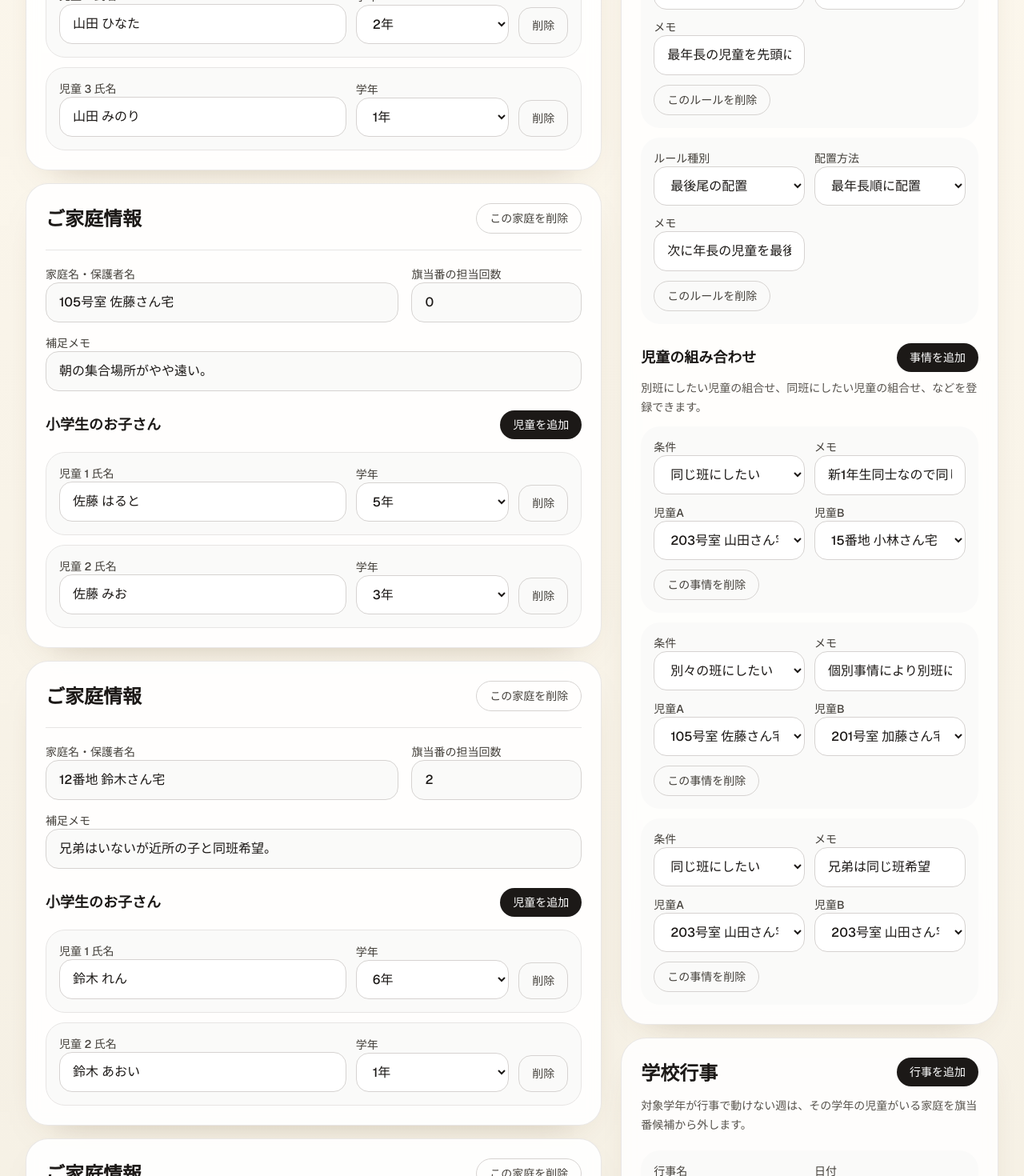
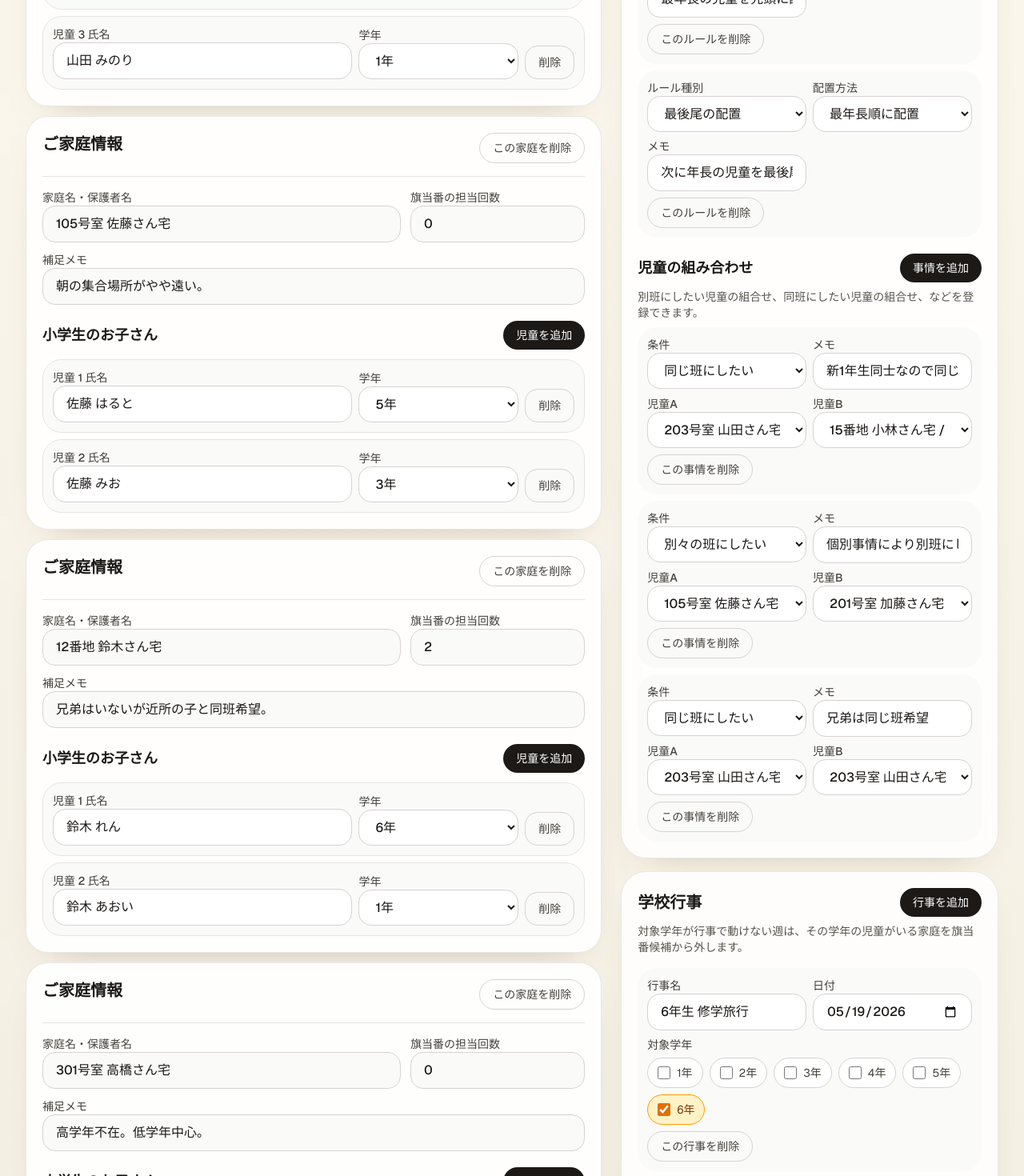
Before and after one commit to kusa-mochi/shudan-toko-maker, a Next.js app in the folder shudan-toko-maker/: page / in a window 1280 px wide. Shown: the part 900-2370 px from the top of the page at 80% size. Built offline with nearby package versions, Linux system fonts and the light colour scheme.

Commit message:
入力用GUIの上下方向のマージンを全体的に圧縮。

```diff
--- a/shudan-toko-maker/app/components/HouseholdEditorCard.tsx
+++ b/shudan-toko-maker/app/components/HouseholdEditorCard.tsx
@@ -21,10 +21,10 @@ export function HouseholdEditorCard({ household, householdIndex }: HouseholdEdit
   } = usePlannerContext();
 
   return (
-    <article className="rounded-[28px] border border-stone-200/90 bg-white/90 p-5 shadow-[0_18px_45px_-35px_rgba(87,58,18,0.5)] backdrop-blur sm:p-6">
-      <div className="flex flex-col gap-4 border-b border-stone-200 pb-5 sm:flex-row sm:items-start sm:justify-between">
+    <article className="rounded-[28px] border border-stone-200/90 bg-white/90 p-4 shadow-[0_18px_45px_-35px_rgba(87,58,18,0.5)] backdrop-blur sm:p-5">
+      <div className="flex flex-col gap-3 border-b border-stone-200 pb-4 sm:flex-row sm:items-start sm:justify-between">
         <div>
-          <h2 className="mt-1 text-2xl font-semibold text-stone-900">ご家庭情報</h2>
+          <h2 className="text-xl font-semibold text-stone-900">ご家庭情報</h2>
         </div>
         <button
           type="button"
@@ -35,7 +35,7 @@ export function HouseholdEditorCard({ household, householdIndex }: HouseholdEdit
         </button>
       </div>
 
-      <div className="mt-5 grid gap-4 lg:grid-cols-3">
+      <div className="mt-4 grid gap-3 lg:grid-cols-3">
         <label className="space-y-2 text-sm font-medium text-stone-700 lg:col-span-2">
           家庭名・保護者名
           <input
@@ -43,7 +43,7 @@ export function HouseholdEditorCard({ household, householdIndex }: HouseholdEdit
             value={household.householdName}
             onChange={(event) => updateHouseholdText(household.id, "householdName", event.target.value)}
             placeholder="例: 山田 太郎 さん宅"
-            className="w-full rounded-2xl border border-stone-300 bg-stone-50 px-4 py-3 text-base text-stone-900 outline-none transition focus:border-amber-500 focus:bg-white"
+            className="w-full rounded-2xl border border-stone-300 bg-stone-50 px-4 py-2.5 text-base text-stone-900 outline-none transition focus:border-amber-500 focus:bg-white"
           />
         </label>
 
@@ -54,7 +54,7 @@ export function HouseholdEditorCard({ household, householdIndex }: HouseholdEdit
             min={0}
             value={household.pastDutyCount}
             onChange={(event) => updateHouseholdDutyCount(household.id, event.target.value)}
-            className="w-full rounded-2xl border border-stone-300 bg-stone-50 px-4 py-3 text-base text-stone-900 outline-none transition focus:border-amber-500 focus:bg-white"
+            className="w-full rounded-2xl border border-stone-300 bg-stone-50 px-4 py-2.5 text-base text-stone-900 outline-none transition focus:border-amber-500 focus:bg-white"
           />
         </label>
 
@@ -65,12 +65,12 @@ export function HouseholdEditorCard({ household, householdIndex }: HouseholdEdit
             value={household.memo}
             onChange={(event) => updateHouseholdText(household.id, "memo", event.target.value)}
             placeholder="例: 新1年生あり / 途中転入予定"
-            className="w-full rounded-2xl border border-stone-300 bg-stone-50 px-4 py-3 text-base text-stone-900 outline-none transition focus:border-amber-500 focus:bg-white"
+            className="w-full rounded-2xl border border-stone-300 bg-stone-50 px-4 py-2.5 text-base text-stone-900 outline-none transition focus:border-amber-500 focus:bg-white"
           />
         </label>
       </div>
 
-      <div className="mt-6 space-y-4">
+      <div className="mt-5 space-y-3">
         <div className="flex items-center justify-between">
           <h3 className="text-lg font-semibold text-stone-900">小学生のお子さん</h3>
           <button
@@ -82,11 +82,11 @@ export function HouseholdEditorCard({ household, householdIndex }: HouseholdEdit
           </button>
         </div>
 
-        <div className="space-y-3">
+        <div className="space-y-2">
           {household.children.map((child, childIndex) => (
             <div
               key={child.id}
-              className="grid gap-3 rounded-3xl border border-stone-200 bg-stone-50 p-4 md:grid-cols-[1.5fr_0.8fr_auto] md:items-end"
+              className="grid gap-2 rounded-3xl border border-stone-200 bg-stone-50 p-3 md:grid-cols-[1.5fr_0.8fr_auto] md:items-end"
             >
               <label className="space-y-2 text-sm font-medium text-stone-700">
                 児童 {childIndex + 1} 氏名
@@ -95,7 +95,7 @@ export function HouseholdEditorCard({ household, householdIndex }: HouseholdEdit
                   value={child.name}
                   onChange={(event) => updateChildName(household.id, child.id, event.target.value)}
                   placeholder="例: 山田 花子"
-                  className="w-full rounded-2xl border border-stone-300 bg-white px-4 py-3 text-base text-stone-900 outline-none transition focus:border-amber-500"
+                  className="w-full rounded-2xl border border-stone-300 bg-white px-4 py-2.5 text-base text-stone-900 outline-none transition focus:border-amber-500"
                 />
               </label>
 
@@ -104,7 +104,7 @@ export function HouseholdEditorCard({ household, householdIndex }: HouseholdEdit
                 <select
                   value={child.grade}
                   onChange={(event) => updateChildGrade(household.id, child.id, Number.parseInt(event.target.value, 10) as typeof child.grade)}
-                  className="w-full rounded-2xl border border-stone-300 bg-white px-4 py-3 text-base text-stone-900 outline-none transition focus:border-amber-500"
+                  className="w-full rounded-2xl border border-stone-300 bg-white px-4 py-2.5 text-base text-stone-900 outline-none transition focus:border-amber-500"
                 >
                   {gradeOptions.map((grade) => (
                     <option key={grade.value} value={grade.value}>
@@ -117,7 +117,7 @@ export function HouseholdEditorCard({ household, householdIndex }: HouseholdEdit
               <button
                 type="button"
                 onClick={() => removeChild(household.id, child.id)}
-                className="rounded-2xl border border-stone-300 px-4 py-3 text-sm font-medium text-stone-700 transition hover:border-stone-900 hover:text-stone-900"
+                className="rounded-2xl border border-stone-300 px-4 py-2.5 text-sm font-medium text-stone-700 transition hover:border-stone-900 hover:text-stone-900"
               >
                 削除
               </button>
--- a/shudan-toko-maker/app/components/HouseholdFormSection.tsx
+++ b/shudan-toko-maker/app/components/HouseholdFormSection.tsx
@@ -7,7 +7,7 @@ export function HouseholdFormSection() {
   const { households, addHousehold } = usePlannerContext();
 
   return (
-    <div className="space-y-4">
+    <div className="space-y-3">
       {households.map((household, householdIndex) => (
         <HouseholdEditorCard
           key={household.id}
@@ -19,7 +19,7 @@ export function HouseholdFormSection() {
       <button
         type="button"
         onClick={addHousehold}
-        className="flex w-full items-center justify-center rounded-[28px] border border-dashed border-stone-400 bg-white/70 px-6 py-5 text-base font-semibold text-stone-800 transition hover:border-stone-900 hover:bg-white"
+        className="flex w-full items-center justify-center rounded-[28px] border border-dashed border-stone-400 bg-white/70 px-6 py-4 text-base font-semibold text-stone-800 transition hover:border-stone-900 hover:bg-white"
       >
         家庭を追加する
       </button>
--- a/shudan-toko-maker/app/components/PairRulesPanel.tsx
+++ b/shudan-toko-maker/app/components/PairRulesPanel.tsx
@@ -16,16 +16,16 @@ export function PairRulesPanel() {
   } = usePlannerContext();
 
   return (
-    <section className="rounded-[32px] border border-stone-200/90 bg-white/85 p-5 shadow-[0_18px_45px_-35px_rgba(87,58,18,0.45)] backdrop-blur sm:p-6">
+    <section className="rounded-[32px] border border-stone-200/90 bg-white/85 p-4 shadow-[0_18px_45px_-35px_rgba(87,58,18,0.45)] backdrop-blur sm:p-5">
       <div>
-        <h2 className="mt-1 text-2xl font-semibold text-stone-900">個別事情</h2>
+        <h2 className="text-xl font-semibold text-stone-900">個別事情</h2>
       </div>
-      <p className="mt-3 text-sm leading-6 text-stone-600">
+      <p className="mt-2 text-sm leading-5 text-stone-600">
         登校班の編成条件と、児童ごとの組み合わせ事情を設定できます。
       </p>
 
       {/* 班の編成ルール */}
-      <div className="mt-5">
+      <div className="mt-4">
         <div className="flex items-center justify-between gap-3">
           <h3 className="text-lg font-semibold text-stone-900">班の編成ルール</h3>
           <button
@@ -37,22 +37,22 @@ export function PairRulesPanel() {
           </button>
         </div>
 
-        <div className="mt-3 space-y-3">
+        <div className="mt-2 space-y-2">
           {groupRules.length === 0 ? (
-            <p className="rounded-3xl bg-stone-50 px-4 py-4 text-sm text-stone-600">
+            <p className="rounded-3xl bg-stone-50 px-4 py-3 text-sm text-stone-600">
               班の編成ルールはありません。デフォルト値（4〜5人、最年長順に先頭・最後尾配置）が使用されます。
             </p>
           ) : null}
 
           {groupRules.map((rule) => (
-            <div key={rule.id} className="rounded-3xl bg-stone-50 p-4">
-              <div className="grid gap-3 md:grid-cols-2">
-                <label className="space-y-2 text-sm font-medium text-stone-700">
+            <div key={rule.id} className="rounded-3xl bg-stone-50 p-3">
+              <div className="grid gap-2 md:grid-cols-2">
+                <label className="space-y-1 text-sm font-medium text-stone-700">
                   ルール種別
                   <select
                     value={rule.type}
                     onChange={(event) => updateGroupRule(rule.id, "type", event.target.value)}
-                    className="w-full rounded-2xl border border-stone-300 bg-white px-4 py-3 text-base text-stone-900 outline-none transition focus:border-amber-500"
+                    className="w-full rounded-2xl border border-stone-300 bg-white px-4 py-2.5 text-base text-stone-900 outline-none transition focus:border-amber-500"
                   >
                     <option value="groupSize">班の人数</option>
                     <option value="leaderPosition">先頭の配置</option>
@@ -62,34 +62,34 @@ export function PairRulesPanel() {
 
                 {rule.type === "groupSize" ? (
                   <>
-                    <label className="space-y-2 text-sm font-medium text-stone-700">
+                    <label className="space-y-1 text-sm font-medium text-stone-700">
                       最小人数
                       <input
                         type="number"
                         min={1}
                         value={rule.minSize}
                         onChange={(event) => updateGroupRule(rule.id, "minSize", event.target.value)}
-                        className="w-full rounded-2xl border border-stone-300 bg-white px-4 py-3 text-base text-stone-900 outline-none transition focus:border-amber-500"
+                        className="w-full rounded-2xl border border-stone-300 bg-white px-4 py-2.5 text-base text-stone-900 outline-none transition focus:border-amber-500"
                       />
                     </label>
-                    <label className="space-y-2 text-sm font-medium text-stone-700">
+                    <label className="space-y-1 text-sm font-medium text-stone-700">
                       最大人数
                       <input
                         type="number"
                         min={1}
                         value={rule.maxSize}
                         onChange={(event) => updateGroupRule(rule.id, "maxSize", event.target.value)}
-                        className="w-full rounded-2xl border border-stone-300 bg-white px-4 py-3 text-base text-stone-900 outline-none transition focus:border-amber-500"
+                        className="w-full rounded-2xl border border-stone-300 bg-white px-4 py-2.5 text-base text-stone-900 outline-none transition focus:border-amber-500"
                       />
                     </label>
                   </>
                 ) : (
-                  <label className="space-y-2 text-sm font-medium text-stone-700">
+                  <label className="space-y-1 text-sm font-medium text-stone-700">
                     配置方法
                     <select
                       value={rule.strategy}
                       onChange={(event) => updateGroupRule(rule.id, "strategy", event.target.value)}
-                      className="w-full rounded-2xl border border-stone-300 bg-white px-4 py-3 text-base text-stone-900 outline-none transition focus:border-amber-500"
+                      className="w-full rounded-2xl border border-stone-300 bg-white px-4 py-2.5 text-base text-stone-900 outline-none transition focus:border-amber-500"
                     >
                       <option value="most-senior">最年長順に配置</option>
                       <option value="none">自動配置しない</option>
@@ -97,14 +97,14 @@ export function PairRulesPanel() {
                   </label>
                 )}
 
-                <label className="space-y-2 text-sm font-medium text-stone-700">
+                <label className="space-y-1 text-sm font-medium text-stone-700">
                   メモ
                   <input
                     type="text"
                     value={rule.note}
                     onChange={(event) => updateGroupRule(rule.id, "note", event.target.value)}
                     placeholder="補足メモ"
-                    className="w-full rounded-2xl border border-stone-300 bg-white px-4 py-3 text-base text-stone-900 outline-none transition focus:border-amber-500"
+                    className="w-full rounded-2xl border border-stone-300 bg-white px-4 py-2.5 text-base text-stone-900 outline-none transition focus:border-amber-500"
                   />
                 </label>
               </div>
@@ -112,7 +112,7 @@ export function PairRulesPanel() {
               <button
                 type="button"
                 onClick={() => removeGroupRule(rule.id)}
-                className="mt-3 rounded-full border border-stone-300 px-4 py-2 text-sm font-medium text-stone-700 transition hover:border-stone-900 hover:text-stone-900"
+                className="mt-2 rounded-full border border-stone-300 px-4 py-2 text-sm font-medium text-stone-700 transition hover:border-stone-900 hover:text-stone-900"
               >
                 このルールを削除
               </button>
@@ -122,7 +122,7 @@ export function PairRulesPanel() {
       </div>
 
       {/* 児童の組み合わせ */}
-      <div className="mt-6">
+      <div className="mt-5">
         <div className="flex items-center justify-between gap-3">
           <h3 className="text-lg font-semibold text-stone-900">児童の組み合わせ</h3>
           <button
@@ -133,49 +133,49 @@ export function PairRulesPanel() {
             事情を追加
           </button>
         </div>
-        <p className="mt-2 text-sm leading-6 text-stone-600">
+        <p className="mt-2 text-sm leading-5 text-stone-600">
           別班にしたい児童の組合せ、同班にしたい児童の組合せ、などを登録できます。
         </p>
 
-        <div className="mt-3 space-y-3">
+        <div className="mt-2 space-y-2">
           {pairRules.length === 0 ? (
-            <p className="rounded-3xl bg-stone-50 px-4 py-4 text-sm text-stone-600">
+            <p className="rounded-3xl bg-stone-50 px-4 py-3 text-sm text-stone-600">
               まだ組み合わせ事情はありません。必要な場合のみ追加してください。
             </p>
           ) : null}
 
           {pairRules.map((rule, ruleIndex) => (
-            <div key={rule.id} className="rounded-3xl bg-stone-50 p-4">
-              <div className="grid gap-3 md:grid-cols-2">
-                <label className="space-y-2 text-sm font-medium text-stone-700">
+            <div key={rule.id} className="rounded-3xl bg-stone-50 p-3">
+              <div className="grid gap-2 md:grid-cols-2">
+                <label className="space-y-1 text-sm font-medium text-stone-700">
                   条件
                   <select
                     value={rule.type}
                     onChange={(event) => updatePairRule(rule.id, "type", event.target.value)}
-                    className="w-full rounded-2xl border border-stone-300 bg-white px-4 py-3 text-base text-stone-900 outline-none transition focus:border-amber-500"
+                    className="w-full rounded-2xl border border-stone-300 bg-white px-4 py-2.5 text-base text-stone-900 outline-none transition focus:border-amber-500"
                   >
                     <option value="separate">別々の班にしたい</option>
                     <option value="together">同じ班にしたい</option>
                   </select>
                 </label>
 
-                <label className="space-y-2 text-sm font-medium text-stone-700">
+                <label className="space-y-1 text-sm font-medium text-stone-700">
                   メモ
                   <input
                     type="text"
                     value={rule.note}
                     onChange={(event) => updatePairRule(rule.id, "note", event.target.value)}
                     placeholder={`事情 ${ruleIndex + 1} の補足`}
-                    className="w-full rounded-2xl border border-stone-300 bg-white px-4 py-3 text-base text-stone-900 outline-none transition focus:border-amber-500"
+                    className="w-full rounded-2xl border border-stone-300 bg-white px-4 py-2.5 text-base text-stone-900 outline-none transition focus:border-amber-500"
                   />
                 </label>
 
-                <label className="space-y-2 text-sm font-medium text-stone-700">
+                <label className="space-y-1 text-sm font-medium text-stone-700">
                   児童A
                   <select
                     value={rule.childAId}
                     onChange={(event) => updatePairRule(rule.id, "childAId", event.target.value)}
-                    className="w-full rounded-2xl border border-stone-300 bg-white px-4 py-3 text-base text-stone-900 outline-none transition focus:border-amber-500"
+                    className="w-full rounded-2xl border border-stone-300 bg-white px-4 py-2.5 text-base text-stone-900 outline-none transition focus:border-amber-500"
                   >
                     <option value="">児童を選択</option>
                     {childOptions.map((child) => (
@@ -186,12 +186,12 @@ export function PairRulesPanel() {
                   </select>
                 </label>
 
-                <label className="space-y-2 text-sm font-medium text-stone-700">
+                <label className="space-y-1 text-sm font-medium text-stone-700">
                   児童B
                   <select
                     value={rule.childBId}
                     onChange={(event) => updatePairRule(rule.id, "childBId", event.target.value)}
-                    className="w-full rounded-2xl border border-stone-300 bg-white px-4 py-3 text-base text-stone-900 outline-none transition focus:border-amber-500"
+                    className="w-full rounded-2xl border border-stone-300 bg-white px-4 py-2.5 text-base text-stone-900 outline-none transition focus:border-amber-500"
                   >
                     <option value="">児童を選択</option>
                     {childOptions.map((child) => (
@@ -206,7 +206,7 @@ export function PairRulesPanel() {
               <button
                 type="button"
                 onClick={() => removePairRule(rule.id)}
-                className="mt-3 rounded-full border border-stone-300 px-4 py-2 text-sm font-medium text-stone-700 transition hover:border-stone-900 hover:text-stone-900"
+                className="mt-2 rounded-full border border-stone-300 px-4 py-2 text-sm font-medium text-stone-700 transition hover:border-stone-900 hover:text-stone-900"
               >
                 この事情を削除
               </button>
--- a/shudan-toko-maker/app/components/SchoolEventsPanel.tsx
+++ b/shudan-toko-maker/app/components/SchoolEventsPanel.tsx
@@ -13,10 +13,10 @@ export function SchoolEventsPanel() {
   } = usePlannerContext();
 
   return (
-    <section className="rounded-[32px] border border-stone-200/90 bg-white/85 p-5 shadow-[0_18px_45px_-35px_rgba(87,58,18,0.45)] backdrop-blur sm:p-6">
+    <section className="rounded-[32px] border border-stone-200/90 bg-white/85 p-4 shadow-[0_18px_45px_-35px_rgba(87,58,18,0.45)] backdrop-blur sm:p-5">
       <div className="flex items-center justify-between gap-3">
         <div>
-          <h2 className="mt-1 text-2xl font-semibold text-stone-900">学校行事</h2>
+          <h2 className="text-xl font-semibold text-stone-900">学校行事</h2>
         </div>
         <button
           type="button"
@@ -26,45 +26,45 @@ export function SchoolEventsPanel() {
           行事を追加
         </button>
       </div>
-      <p className="mt-3 text-sm leading-6 text-stone-600">
+      <p className="mt-2 text-sm leading-5 text-stone-600">
         対象学年が行事で動けない週は、その学年の児童がいる家庭を旗当番候補から外します。
       </p>
 
-      <div className="mt-5 space-y-3">
+      <div className="mt-4 space-y-2">
         {schoolEvents.length === 0 ? (
-          <p className="rounded-3xl bg-stone-50 px-4 py-4 text-sm text-stone-600">
+          <p className="rounded-3xl bg-stone-50 px-4 py-3 text-sm text-stone-600">
             まだ学校行事はありません。必要な行事だけ追加してください。
           </p>
         ) : null}
 
         {schoolEvents.map((eventItem) => (
-          <div key={eventItem.id} className="rounded-3xl bg-stone-50 p-4">
-            <div className="grid gap-3 md:grid-cols-2">
-              <label className="space-y-2 text-sm font-medium text-stone-700">
+          <div key={eventItem.id} className="rounded-3xl bg-stone-50 p-3">
+            <div className="grid gap-2 md:grid-cols-2">
+              <label className="space-y-1 text-sm font-medium text-stone-700">
                 行事名
                 <input
                   type="text"
                   value={eventItem.title}
                   onChange={(event) => updateSchoolEventText(eventItem.id, "title", event.target.value)}
                   placeholder="例: 修学旅行"
-                  className="w-full rounded-2xl border border-stone-300 bg-white px-4 py-3 text-base text-stone-900 outline-none transition focus:border-amber-500"
+                  className="w-full rounded-2xl border border-stone-300 bg-white px-4 py-2.5 text-base text-stone-900 outline-none transition focus:border-amber-500"
                 />
               </label>
 
-              <label className="space-y-2 text-sm font-medium text-stone-700">
+              <label className="space-y-1 text-sm font-medium text-stone-700">
                 日付
                 <input
                   type="date"
                   value={eventItem.date}
                   onChange={(event) => updateSchoolEventText(eventItem.id, "date", event.target.value)}
-                  className="w-full rounded-2xl border border-stone-300 bg-white px-4 py-3 text-base text-stone-900 outline-none transition focus:border-amber-500"
+                  className="w-full rounded-2xl border border-stone-300 bg-white px-4 py-2.5 text-base text-stone-900 outline-none transition focus:border-amber-500"
                 />
               </label>
             </div>
 
-            <div className="mt-3">
+            <div className="mt-2">
               <p className="text-sm font-medium text-stone-700">対象学年</p>
-              <div className="mt-2 flex flex-wrap gap-2">
+              <div className="mt-1.5 flex flex-wrap gap-2">
                 {gradeOptions.map((grade) => {
                   const checked = eventItem.targetGrades.includes(grade.value);
 
@@ -93,7 +93,7 @@ export function SchoolEventsPanel() {
             <button
               type="button"
                       onClick={() => removeSchoolEvent(eventItem.id)}
-              className="mt-3 rounded-full border border-stone-300 px-4 py-2 text-sm font-medium text-stone-700 transition hover:border-stone-900 hover:text-stone-900"
+              className="mt-2 rounded-full border border-stone-300 px-4 py-2 text-sm font-medium text-stone-700 transition hover:border-stone-900 hover:text-stone-900"
             >
               この行事を削除
             </button>
```
